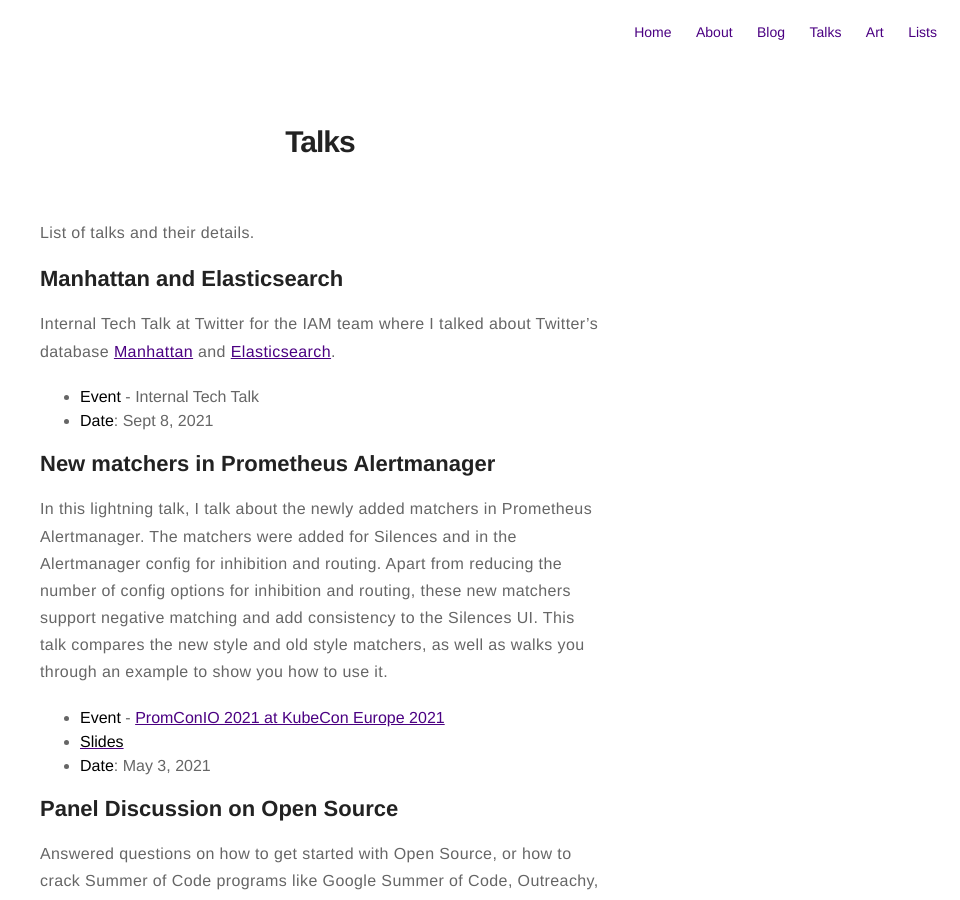
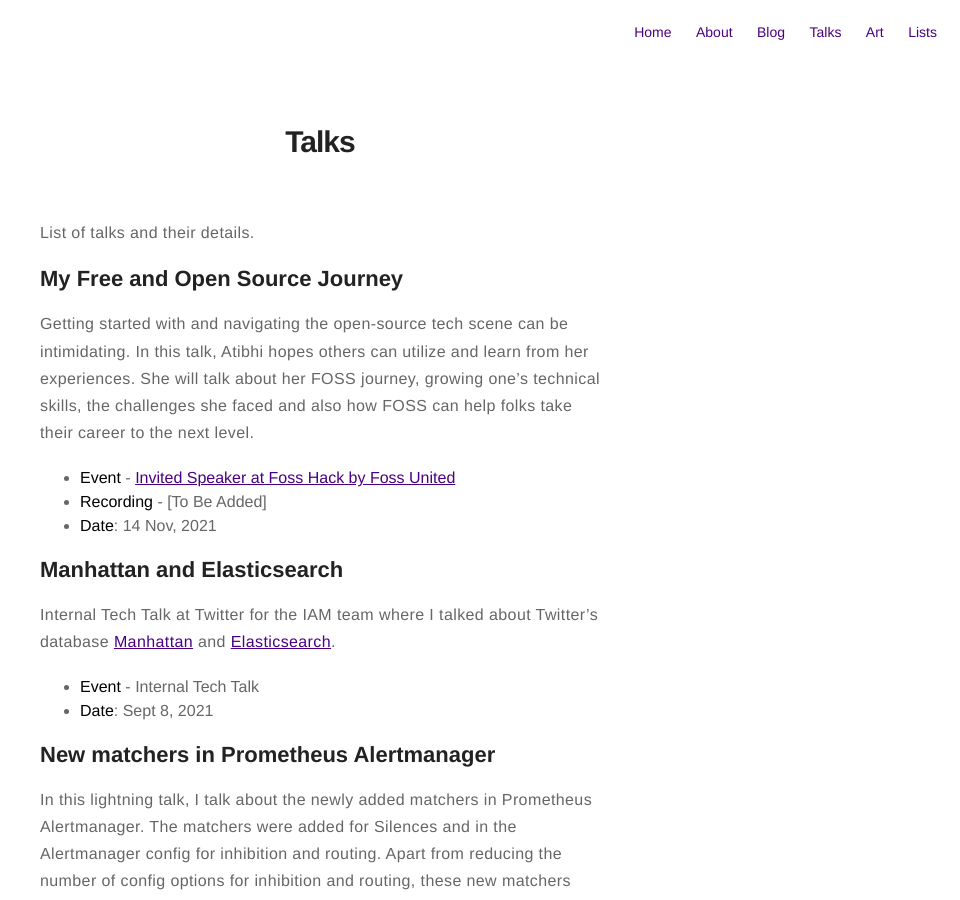
Before and after one commit to asquare14/aSquare14.github.io, a Jekyll site: the page built from talks.md, in a window 1280 px wide and 900 px high. Shown: the whole window, without its empty margins (320-1280 px from the left). Built offline with Jekyll 4.4.1, drawn with Linux system fonts in a browser that asks for light colours.

Commit message:
Update talks.md

```diff
--- a/talks.md
+++ b/talks.md
@@ -7,6 +7,12 @@
 
 List of talks and their details.
 
+## My Free and Open Source Journey
+
+Getting started with and navigating the open-source tech scene can be intimidating. In this talk, Atibhi hopes others can utilize and learn from her experiences. She will talk about her FOSS journey, growing one's technical skills, the challenges she faced and also how FOSS can help folks take their career to the next level.
+- **Event** - [Invited Speaker at Foss Hack by Foss United](https://fossunited.org/fosshack/2021/agenda)
+- **Recording** - [To Be Added]
+- **Date**: 14 Nov, 2021
 
 ## Manhattan and Elasticsearch
 
@@ -68,7 +74,6 @@
 - [**Podcast**](https://anchor.fm/include-peopleh/episodes/3-Atibhi-Agrawal-el6gga)
 - **Date**: 17 October 2020
 
-
 ## HacktoberFest Event
 
 About open source software, open source programs for college students, how to start contributing.
```
